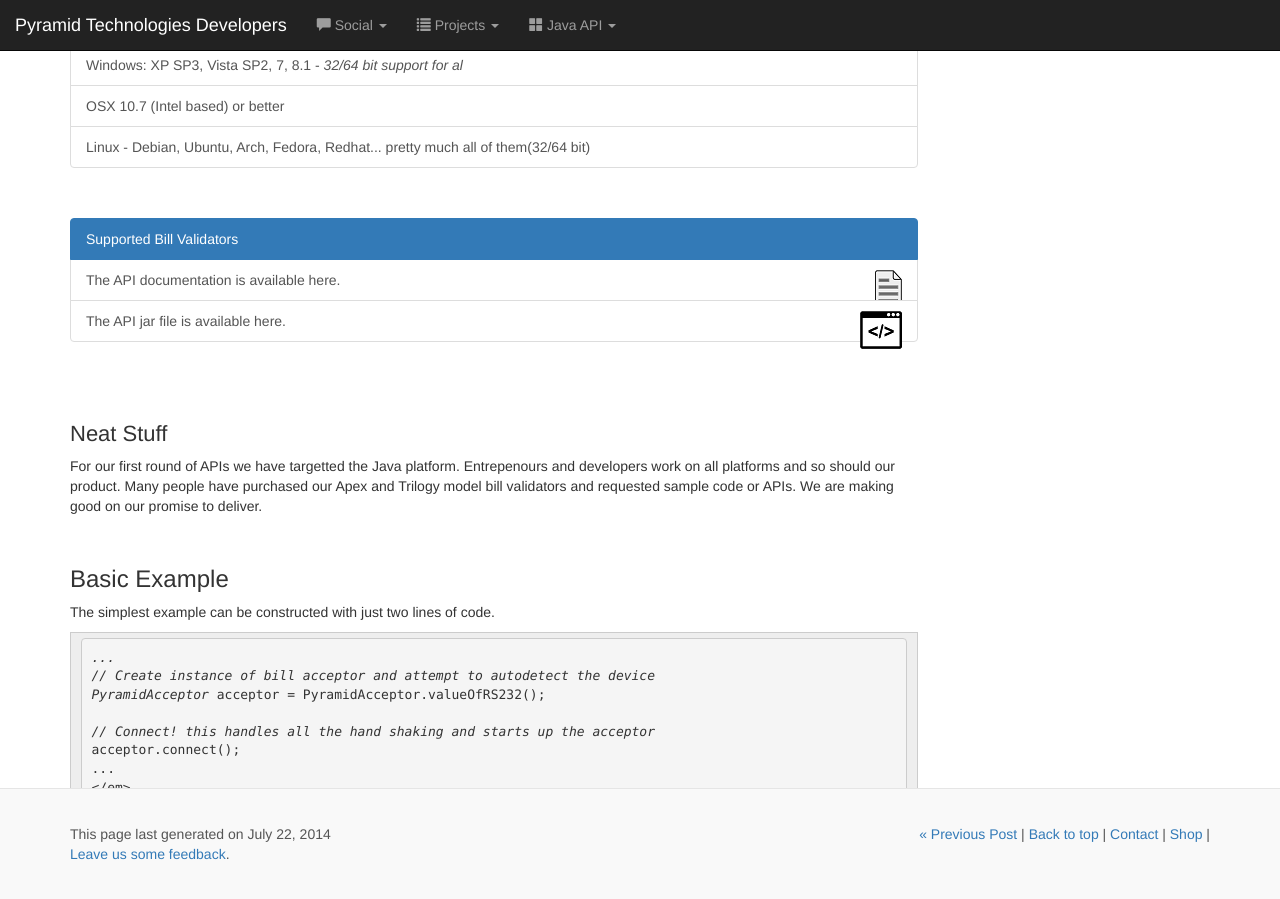
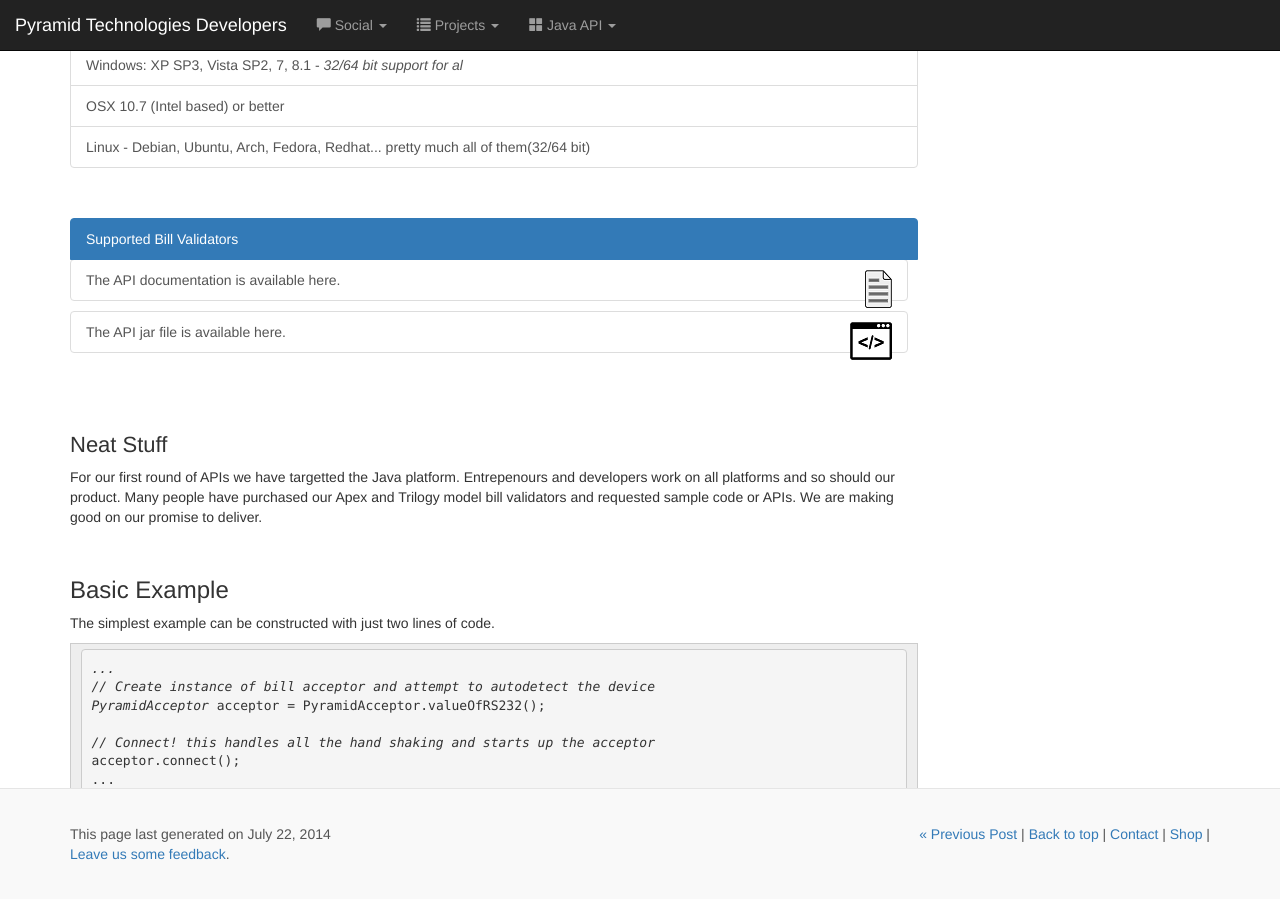
Before and after one commit to PyramidTechnologies/pyramidtechnologies.github.io, a Jekyll site: the page built from _posts/2014-07-21-Pyramid-API-Release.md, in a window 1280 px wide and 900 px high, scrolled down 777 px. Built offline with Jekyll 4.4.1, drawn with Linux system fonts in a browser that asks for light colours; nearby versions of some CDN libraries; Markdown is read by kramdown in place of the engine named in the settings; comment, search, counter and statistics services are not loaded; a style sheet for code colours, icons or effects is not loaded.

Commit message:
Update 2014-07-21-Pyramid-API-Release.md

```diff
--- a/_posts/2014-07-21-Pyramid-API-Release.md
+++ b/_posts/2014-07-21-Pyramid-API-Release.md
@@ -44,8 +44,8 @@ Supported Operating Systems
   <a href="" class="list-group-item active">
 Supported Bill Validators
   </a>
-  <a href="/api" target="_blank" class="list-group-item">The API documentation is available here.<img alt="javadoc_icon" src="/img/posts/javadoc_icon.png" class="pull-right"></a>
-  <a href="/api/release/PTalk.jar" class="list-group-item">The API jar file is available here.<img alt="jar_icon" src="/img/posts/jar_icon.png" class="pull-right"></a>
+  <p><a href="/api" target="_blank" class="list-group-item">The API documentation is available here.<img alt="javadoc_icon" src="/img/posts/javadoc_icon.png" class="pull-right"></a></p>
+  <p><a href="/api/release/PTalk.jar" class="list-group-item">The API jar file is available here.<img alt="jar_icon" src="/img/posts/jar_icon.png" class="pull-right"></a></p>
 </div>
 <br>
 
```
